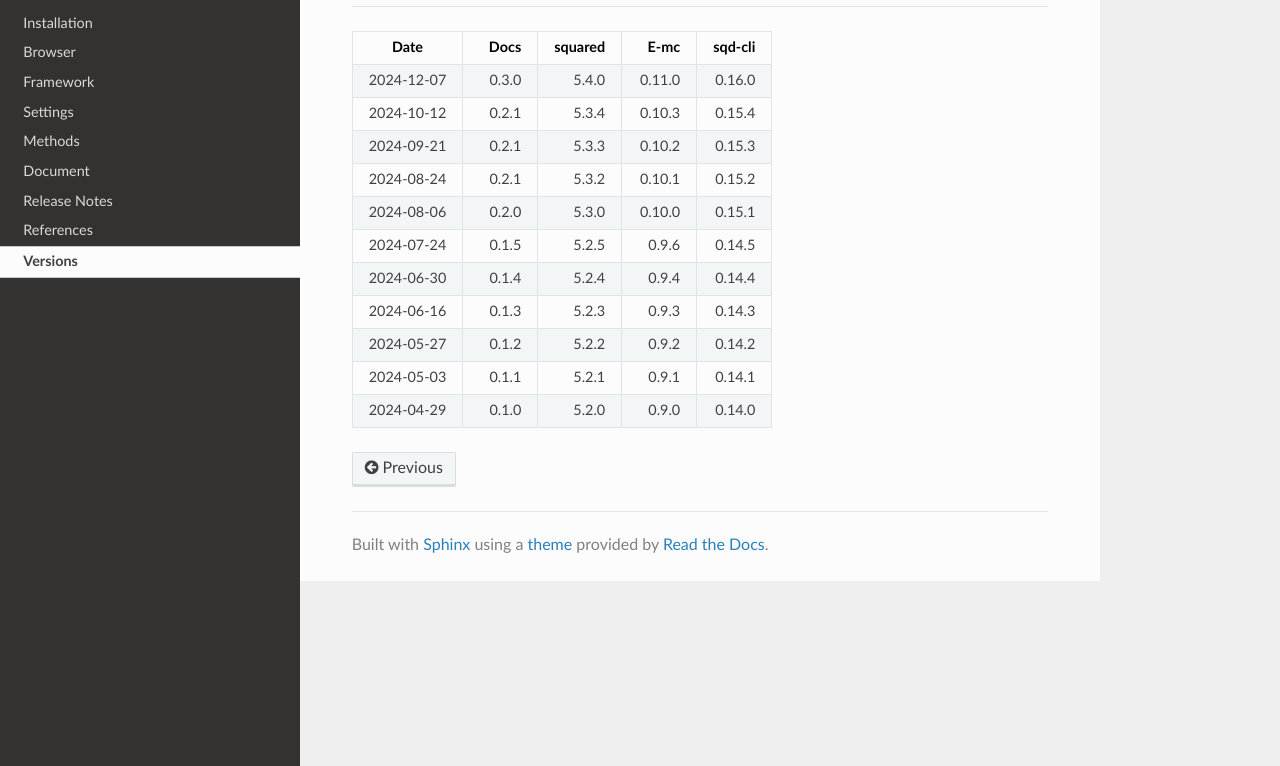
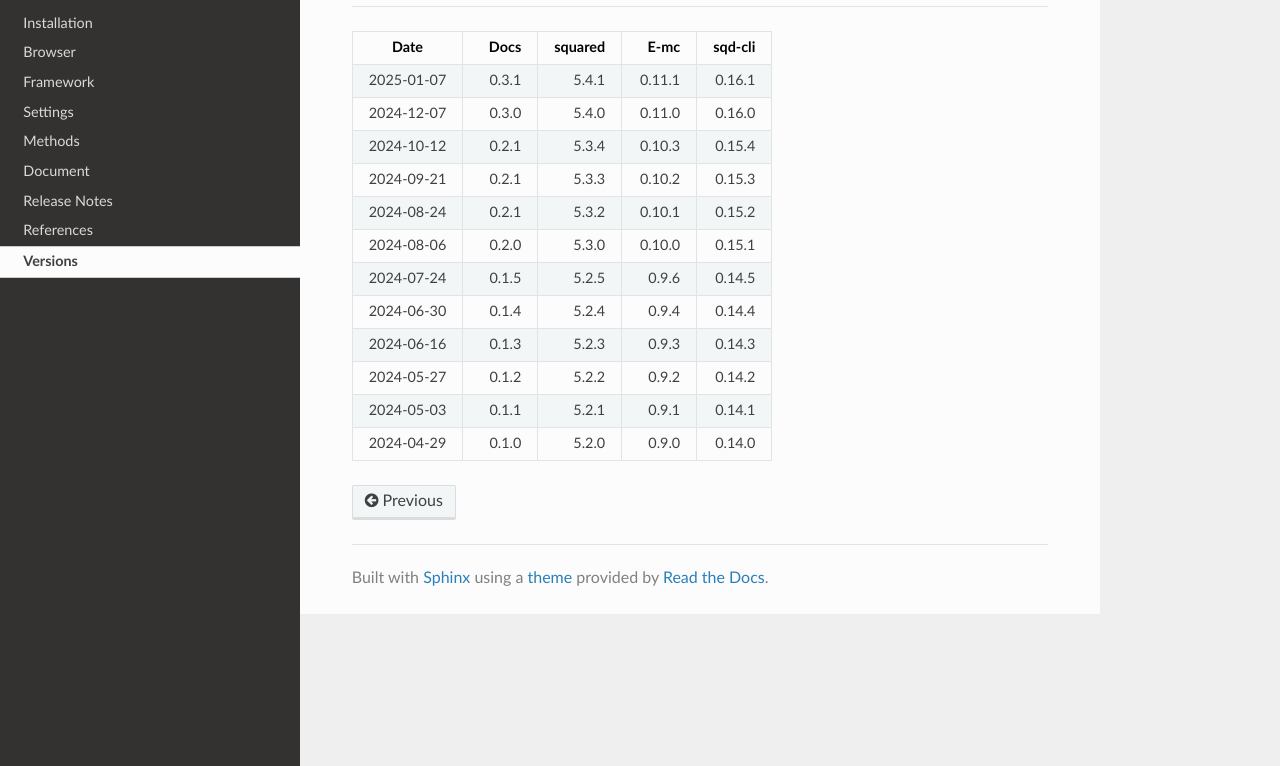
Before and after one commit to anpham6/android-docs, a Sphinx documentation site: the page built from source/versions.rst, in a window 1280 px wide, cut to the strip 134-900 px from the top of the page. Built offline with Sphinx 7.4.7 and the Read the Docs theme 3.1.0, drawn with Linux system fonts in a browser that asks for light colours.

Commit message:
Versions: Release date for squared 5.4.1.

```diff
--- a/source/release_notes/5.4.1.rst
+++ b/source/release_notes/5.4.1.rst
@@ -2,7 +2,7 @@
 5.4.1
 =====
 
-:right:`2024-12-23`
+:right:`2024-1-7`
 
 .. highlight:: typescript
 
--- a/source/versions.rst
+++ b/source/versions.rst
@@ -7,6 +7,7 @@ Versions
 ========== ======== ======== ======== ========
    Date      Docs    squared     E-mc  sqd-cli
 ========== ======== ======== ======== ========
+2025-01-07    0.3.1    5.4.1   0.11.1   0.16.1
 2024-12-07    0.3.0    5.4.0   0.11.0   0.16.0
 2024-10-12    0.2.1    5.3.4   0.10.3   0.15.4
 2024-09-21    0.2.1    5.3.3   0.10.2   0.15.3
```
Also changed, not shown: README.md (+1 -0 lines).
